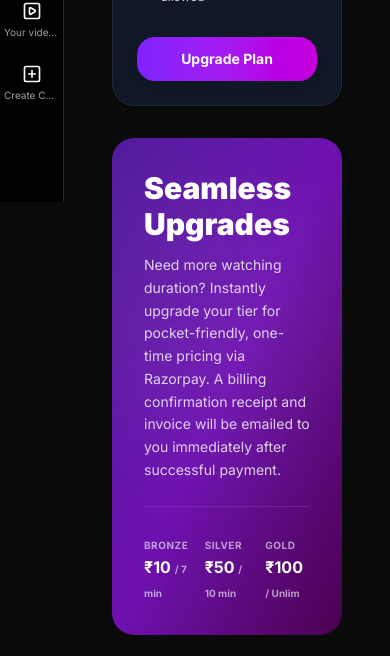
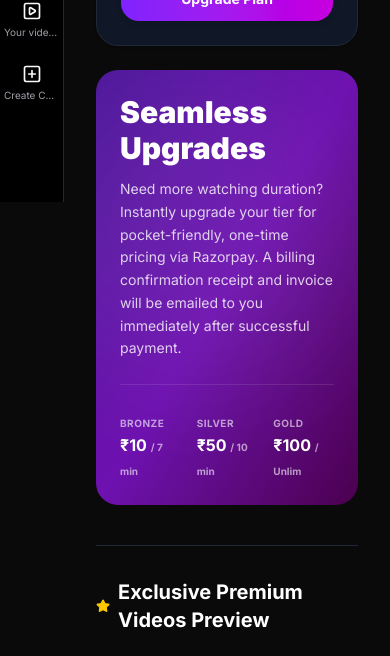
Before and after one commit to KARANPATEL0510/Youtube-Clone, a Next.js app: page /subscription in a window 390 px wide. Shown: the part 669-1325 px from the top of the page. Built offline with nearby package versions, Linux system fonts and the light colour scheme; no server answers; grey boxes are pictures that could not be loaded.

Commit message:
fix: subscription page responsive layout at 100% zoom

```diff
--- a/app/subscription/page.tsx
+++ b/app/subscription/page.tsx
@@ -134,7 +134,7 @@ export default function SubscriptionPage() {
   }
 
   return (
-    <div className="flex-1 p-8">
+    <div className="flex-1 w-full max-w-7xl mx-auto px-4 sm:px-6 py-6">
       {showModal && user && (
         <PremiumModal
           userId={user.uid}
@@ -181,7 +181,7 @@ export default function SubscriptionPage() {
       </div>
 
       {/* Dashboard Grid */}
-      <div className="grid grid-cols-1 lg:grid-cols-3 gap-8 mb-10">
+      <div className="grid grid-cols-1 xl:grid-cols-3 gap-6 mb-10">
 
         {/* Active Plan Detail Card */}
         <div className="bg-white dark:bg-gray-900 border border-gray-100 dark:border-gray-800 rounded-3xl p-6 shadow-sm flex flex-col justify-between">
@@ -218,7 +218,7 @@ export default function SubscriptionPage() {
         </div>
 
         {/* Informative Perks Guide Card */}
-        <div className="lg:col-span-2 bg-gradient-to-br from-violet-900 via-purple-800 to-fuchsia-950 rounded-3xl p-8 text-white relative overflow-hidden flex flex-col justify-between">
+        <div className="xl:col-span-2 bg-gradient-to-br from-violet-900 via-purple-800 to-fuchsia-950 rounded-3xl p-6 text-white relative overflow-hidden flex flex-col justify-between">
           <div className="absolute top-0 right-0 w-80 h-80 bg-white/5 rounded-full blur-3xl pointer-events-none" />
           <div>
             <h2 className="text-3xl font-black mb-3">Seamless Upgrades</h2>
@@ -252,7 +252,7 @@ export default function SubscriptionPage() {
         </h2>
 
         {/* Hardcoded Sample Teaser Videos */}
-        <div className="grid grid-cols-1 sm:grid-cols-2 lg:grid-cols-3 gap-6">
+        <div className="grid grid-cols-1 sm:grid-cols-2 xl:grid-cols-3 gap-5">
           {SAMPLE_PREMIUM.map((video) => (
             <div
               key={video.id}
```
